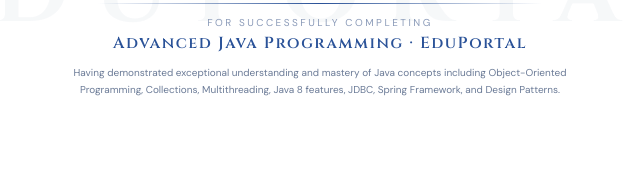
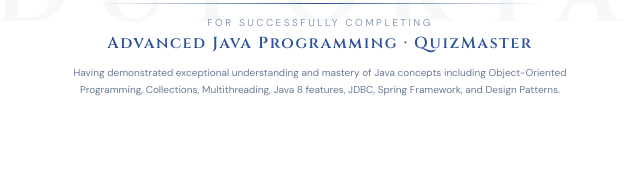
Before and after one commit to bmonish05/javaproject, a plain HTML site: page certificate.html in a window 1280 px wide. Shown: the part 553-747 px from the top of the page, 320-960 px from the left. Drawn offline with Linux system fonts and the light colour scheme.

Commit message:
Initial commit

```diff
--- a/certificate.html
+++ b/certificate.html
@@ -235,7 +235,7 @@
                     <div class="cert-name-underline"></div>
 
                     <div class="cert-course-label">For successfully completing</div>
-                    <div class="cert-course">Advanced Java Programming · EduPortal</div>
+                    <div class="cert-course">Advanced Java Programming · QuizMaster</div>
 
                     <div class="cert-desc">
                         Having demonstrated exceptional understanding and mastery of Java concepts including
```
